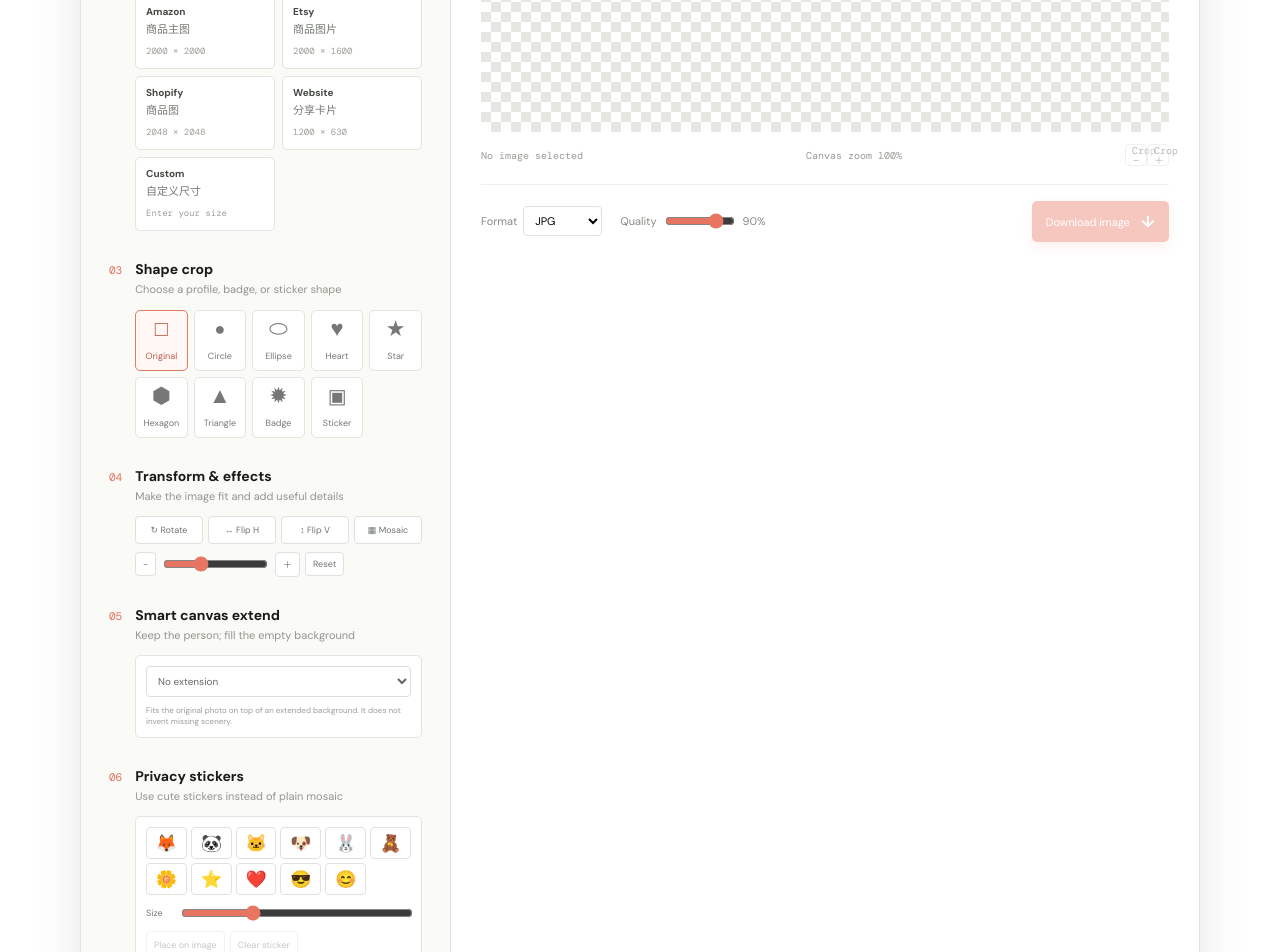
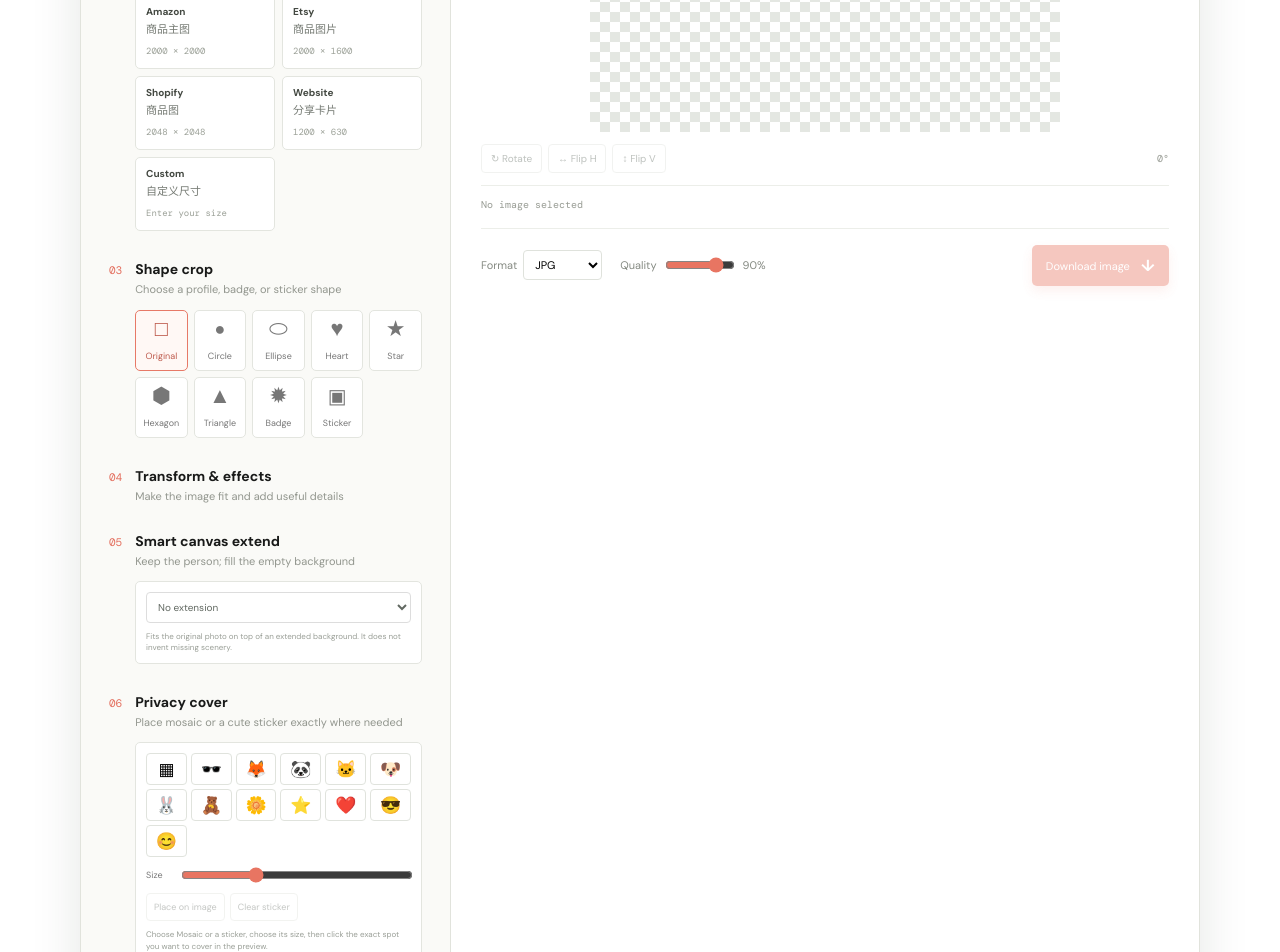
Before and after one commit to samzixiao/image-tools-site, a React (Vite) app: page / in a window 1280 px wide. Shown: the part 800-1752 px from the top of the page. Built offline with nearby package versions, Linux system fonts and the light colour scheme; a web font is replaced by a local one.

Commit message:
Fix proportional preview and privacy mosaic

```diff
--- a/src/App.css
+++ b/src/App.css
@@ -280,12 +280,13 @@
 .stage {
   position: relative;
   width: 100%;
-  max-height: 470px;
+  margin-inline: auto;
   background: #eef0eb;
   border-radius: 5px;
   overflow: hidden;
   display: grid;
   place-items: center;
+  container-type: inline-size;
   background-image:
     linear-gradient(45deg, #e4e7e2 25%, transparent 25%),
     linear-gradient(-45deg, #e4e7e2 25%, transparent 25%),
@@ -882,6 +883,89 @@ footer {
   pointer-events: none;
   text-shadow: 0 1px 3px #0004;
 }
+.privacy-mask-preview {
+  position: absolute;
+  z-index: 9;
+  display: grid;
+  place-items: center;
+  transform: translate(-50%, -50%);
+  border: 2px solid #fff8;
+  border-radius: 8%;
+  color: #fff;
+  font-family: Arial, sans-serif;
+  font-size: 42px !important;
+  line-height: 1;
+  background:
+    linear-gradient(90deg, #76818bcc 50%, transparent 50%) 0 0 / 14px 14px,
+    linear-gradient(#5f6974cc 50%, #88929dcc 50%) 0 0 / 14px 14px;
+  box-shadow: 0 1px 4px #0005;
+  pointer-events: none;
+}
+.canvas-zoom {
+  position: absolute;
+  z-index: 15;
+  right: 10px;
+  bottom: 10px;
+  display: flex;
+  align-items: center;
+  gap: 5px;
+  padding: 5px;
+  border: 1px solid #ffffff88;
+  border-radius: 6px;
+  background: #1d2821c9;
+  box-shadow: 0 2px 9px #0004;
+}
+.canvas-zoom button {
+  min-width: 26px;
+  height: 25px;
+  border: 1px solid #ffffff33;
+  border-radius: 3px;
+  color: #fff;
+  background: #ffffff1a;
+  font-size: 14px;
+  line-height: 1;
+}
+.canvas-zoom .zoom-reset {
+  min-width: 40px;
+  font: 9px "DM Mono", monospace;
+}
+.canvas-zoom input {
+  width: 78px;
+  accent-color: #ff8a75;
+}
+.preview-transform {
+  display: flex;
+  justify-content: space-between;
+  align-items: center;
+  gap: 12px;
+  padding: 12px 0;
+  border-bottom: 1px solid #eceee9;
+}
+.preview-transform > div {
+  display: flex;
+  flex-wrap: wrap;
+  gap: 6px;
+}
+.preview-transform button {
+  border: 1px solid #dfe2dc;
+  border-radius: 4px;
+  padding: 7px 9px;
+  background: #fff;
+  color: #667067;
+  font-size: 10px;
+}
+.preview-transform button:hover:not(:disabled) {
+  border-color: #e77967;
+  background: #fff8f5;
+  color: #bd594b;
+}
+.preview-transform button:disabled {
+  opacity: 0.42;
+}
+.preview-transform > span {
+  color: #989c94;
+  font: 10px "DM Mono", monospace;
+}
 
 .shape-grid {
   display: grid;
--- a/src/App.tsx
+++ b/src/App.tsx
@@ -111,6 +111,8 @@ const shapeSymbol: Record<Shape, string> = {
   sticker: "▣",
 };
 const privacyStickers = [
+  "mosaic",
+  "🕶️",
   "🦊",
   "🐼",
   "🐱",
@@ -133,13 +135,12 @@ function App() {
     [custom, setCustom] = useState({ width: 1080, height: 1080 });
   const [format, setFormat] = useState<Format>("image/jpeg"),
     [quality, setQuality] = useState(90),
-    [mode, setMode] = useState<"crop" | "fit">("crop");
+    [mode, setMode] = useState<"crop" | "fit">("fit");
   const [shape, setShape] = useState<Shape>("original"),
     [zoom, setZoom] = useState(1),
     [rotation, setRotation] = useState(0),
     [flipX, setFlipX] = useState(false),
-    [flipY, setFlipY] = useState(false),
-    [mosaic, setMosaic] = useState(false);
+    [flipY, setFlipY] = useState(false);
   const [measure, setMeasure] = useState(false),
     [unit, setUnit] = useState<"cm" | "in">("cm"),
     [dims, setDims] = useState({ width: "60", height: "40", depth: "20" }),
@@ -173,7 +174,7 @@ function App() {
   const [expandMode, setExpandMode] = useState<ExpandMode>("none"),
     [expandStrength, setExpandStrength] = useState(35),
     [privacySticker, setPrivacySticker] = useState(""),
-    [stickerSize, setStickerSize] = useState(18),
+    [stickerSize, setStickerSize] = useState(30),
     [stickerPosition, setStickerPosition] = useState({ x: 0.5, y: 0.5 }),
     [placingSticker, setPlacingSticker] = useState(false);
   const [crop, setCrop] = useState({ x: 0, y: 0, width: 1, height: 1 }),
@@ -272,7 +273,6 @@ function App() {
     setRotation(0);
     setFlipX(false);
     setFlipY(false);
-    setMosaic(false);
     setShape("original");
     setAdjust({
       brightness: 100,
@@ -441,15 +441,27 @@ function App() {
     width: number,
     height: number,
   ) {
-    if (!mosaic) return;
-    const image = ctx.getImageData(0, 0, width, height),
-      block = Math.max(8, Math.round(width / 90));
-    for (let y = 0; y < height; y += block)
-      for (let x = 0; x < width; x += block) {
+    if (privacySticker !== "mosaic") return;
+    const size = Math.max(36, (width * stickerSize) / 100),
+      centerX = stickerPosition.x * width,
+      centerY = stickerPosition.y * height,
+      left = Math.max(0, Math.round(centerX - size / 2)),
+      top = Math.max(0, Math.round(centerY - size / 2)),
+      right = Math.min(width, Math.round(centerX + size / 2)),
+      bottom = Math.min(height, Math.round(centerY + size / 2)),
+      image = ctx.getImageData(0, 0, width, height),
+      block = Math.max(10, Math.round(size / 11));
+    ctx.save();
+    ctx.beginPath();
+    ctx.roundRect(left, top, right - left, bottom - top, size * 0.08);
+    ctx.clip();
+    for (let y = top; y < bottom; y += block)
+      for (let x = left; x < right; x += block) {
         const index = (y * width + x) * 4;
         ctx.fillStyle = `rgba(${image.data[index]},${image.data[index + 1]},${image.data[index + 2]},${image.data[index + 3] / 255})`;
         ctx.fillRect(x, y, block, block);
       }
+    ctx.restore();
   }
   function drawAnnotations(
     ctx: CanvasRenderingContext2D,
@@ -543,7 +555,7 @@ function App() {
     width: number,
     height: number,
   ) {
-    if (!privacySticker) return;
+    if (!privacySticker || privacySticker === "mosaic") return;
     ctx.save();
     const size = Math.max(28, (width * stickerSize) / 100);
     ctx.font = `${size}px "Segoe UI Emoji", Arial`;
@@ -655,7 +667,6 @@ function App() {
   const previewStyle = {
     objectFit: "contain" as const,
     transform: `scale(${zoom}) rotate(${rotation}deg) scaleX(${flipX ? -1 : 1}) scaleY(${flipY ? -1 : 1})`,
-    imageRendering: mosaic ? ("pixelated" as const) : ("auto" as const),
     filter: filterValue,
   };
   return (
@@ -806,36 +817,6 @@ function App() {
               title="Transform & effects"
               sub="Make the image fit and add useful details"
             />
-            <div className="transform-tools">
-              <button onClick={() => setRotation((rotation + 90) % 360)}>
-                ↻ Rotate
-              </button>
-              <button onClick={() => setFlipX(!flipX)}>↔ Flip H</button>
-              <button onClick={() => setFlipY(!flipY)}>↕ Flip V</button>
-              <button
-                className={mosaic ? "active" : ""}
-                onClick={() => setMosaic(!mosaic)}
-              >
-                ▦ Mosaic
-              </button>
-            </div>
-            <div className="view-zoom">
-              <button onClick={() => setZoom(Math.max(0.5, zoom - 0.1))}>
-                −
-              </button>
-              <input
-                type="range"
-                min=".5"
-                max="2"
-                step=".05"
-                value={zoom}
-                onChange={(event) => setZoom(Number(event.target.value))}
-              />
-              <button onClick={() => setZoom(Math.min(2, zoom + 0.1))}>
-                ＋
-              </button>
-              <button onClick={() => setZoom(1)}>Reset</button>
-            </div>
             <Step
               n="05"
               title="Smart canvas extend"
@@ -877,8 +858,8 @@ function App() {
             </div>
             <Step
               n="06"
-              title="Privacy stickers"
-              sub="Use cute stickers instead of plain mosaic"
+              title="Privacy cover"
+              sub="Place mosaic or a cute sticker exactly where needed"
             />
             <div className="sticker-panel">
               <div>
@@ -887,8 +868,9 @@ function App() {
                     key={item}
                     className={privacySticker === item ? "active" : ""}
                     onClick={() => setPrivacySticker(item)}
-                  >
-                    {item}
+                    title={item === "mosaic" ? "Mosaic" : "Privacy sticker"}
+                  >
+                    {item === "mosaic" ? "▦" : item}
                   </button>
                 ))}
               </div>
@@ -896,8 +878,8 @@ function App() {
                 Size{" "}
                 <input
                   type="range"
-                  min="8"
-                  max="42"
+                  min="12"
+                  max="70"
                   value={stickerSize}
                   onChange={(event) =>
                     setStickerSize(Number(event.target.value))
@@ -921,8 +903,8 @@ function App() {
                 Clear sticker
               </button>
               <small>
-                Choose an icon, then click the spot you want to cover in the
-                preview.
+                Choose Mosaic or a sticker, choose its size, then click the
+                exact spot you want to cover in the preview.
               </small>
             </div>
             <Step
@@ -1286,6 +1268,7 @@ function App() {
               className="stage"
               style={{
                 aspectRatio: `${output.width}/${output.height}`,
+                maxWidth: `${Math.min(720, 470 * aspect)}px`,
                 backgroundColor: transparentBackground ? undefined : background,
                 backgroundImage:
                   expandMode === "gradient"
@@ -1350,14 +1333,26 @@ function App() {
                   )}
                   {privacySticker && (
                     <span
-                      className="privacy-sticker-preview"
+                      className={
+                        privacySticker === "mosaic"
+                          ? "privacy-mask-preview mosaic-mask-preview"
+                          : "privacy-sticker-preview"
+                      }
                       style={{
                         left: `${stickerPosition.x * 100}%`,
                         top: `${stickerPosition.y * 100}%`,
-                        fontSize: `${stickerSize * 2}px`,
+                        fontSize: `${stickerSize}cqw`,
+                        width:
+                          privacySticker === "mosaic"
+                            ? `${stickerSize}%`
+                            : undefined,
+                        height:
+                          privacySticker === "mosaic"
+                            ? `${stickerSize}%`
+                            : undefined,
                       }}
                     >
-                      {privacySticker}
+                      {privacySticker === "mosaic" ? "▦" : privacySticker}
                     </span>
                   )}
                   {overlayUrl && (
@@ -1377,6 +1372,36 @@ function App() {
                       }}
                     />
                   )}
+                  <div
+                    className="canvas-zoom"
+                    onPointerDown={(event) => event.stopPropagation()}
+                    aria-label="Preview zoom"
+                  >
+                    <button
+                      onClick={() => setZoom(Math.max(0.5, zoom - 0.1))}
+                      aria-label="Zoom out"
+                    >
+                      −
+                    </button>
+                    <input
+                      type="range"
+                      min=".5"
+                      max="2"
+                      step=".05"
+                      value={zoom}
+                      onChange={(event) => setZoom(Number(event.target.value))}
+                      aria-label="Preview zoom level"
+                    />
+                    <button
+                      onClick={() => setZoom(Math.min(2, zoom + 0.1))}
+                      aria-label="Zoom in"
+                    >
+                      ＋
+                    </button>
+                    <button className="zoom-reset" onClick={() => setZoom(1)}>
+                      {Math.round(zoom * 100)}%
+                    </button>
+                  </div>
                 </>
               ) : (
                 <div className="empty">
@@ -1386,13 +1411,32 @@ function App() {
                 </div>
               )}
             </div>
+            <div className="preview-transform" aria-label="Preview controls">
+              <div>
+                <button
+                  onClick={() => setRotation((rotation + 90) % 360)}
+                  disabled={!url}
+                >
+                  ↻ Rotate
+                </button>
+                <button onClick={() => setFlipX(!flipX)} disabled={!url}>
+                  ↔ Flip H
+                </button>
+                <button onClick={() => setFlipY(!flipY)} disabled={!url}>
+                  ↕ Flip V
+                </button>
+              </div>
+              <span>{rotation}°</span>
+            </div>
             <div className="preview-foot">
               <span>
                 {url
-                  ? `${Math.round(crop.width * natural.width)} × ${Math.round(crop.height * natural.height)} px crop area`
+                  ? mode === "fit"
+                    ? "Full image visible · no crop"
+                    : `${Math.round(crop.width * natural.width)} × ${Math.round(crop.height * natural.height)} px crop area`
                   : "No image selected"}
               </span>
-              <span>Canvas zoom {Math.round(zoom * 100)}%</span>
+              {mode === "crop" && (
                 <div>
                   <button onClick={() => cropZoom(-0.05)} disabled={!url}>
                     Crop −
@@ -1401,6 +1445,7 @@ function App() {
                     Crop ＋
                   </button>
                 </div>
+              )}
             </div>
             <div className="export">
               <label>
```
Lines whose indentation alone changed are shown as unchanged.
